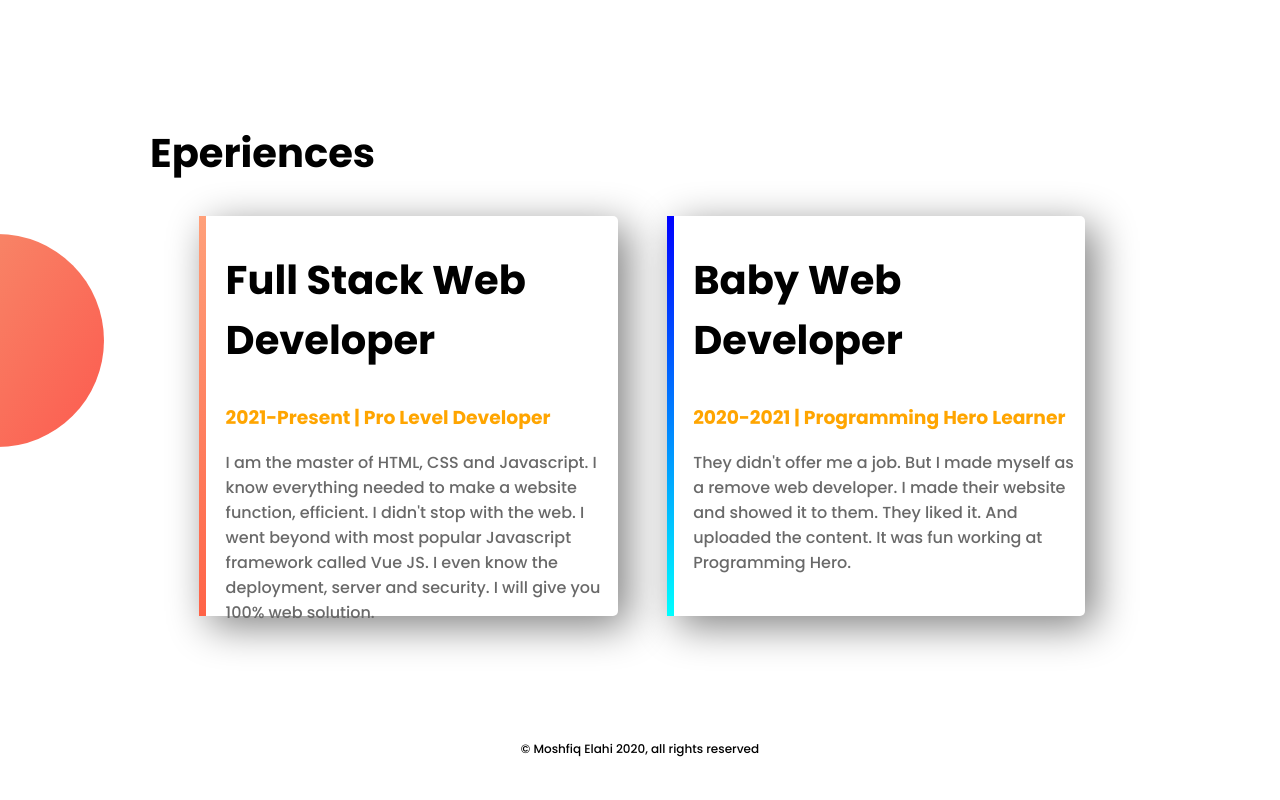
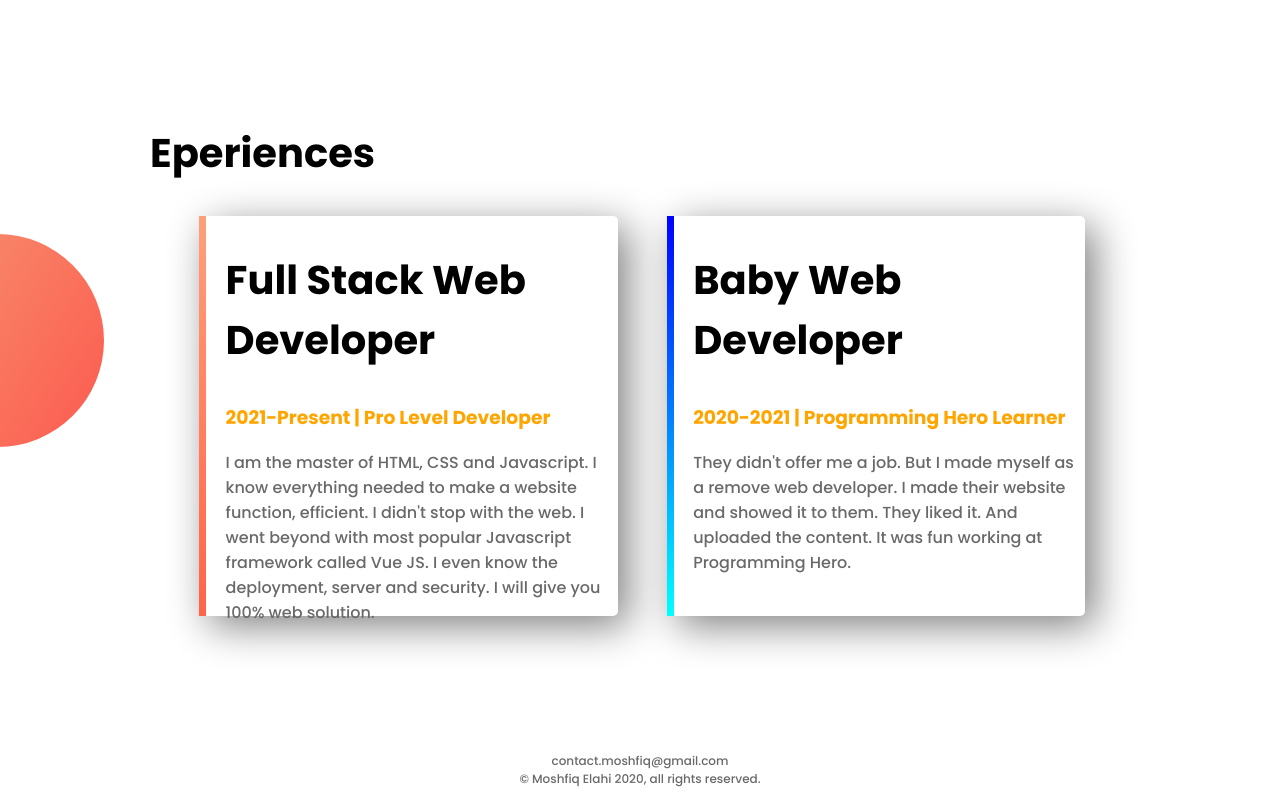
Before and after one commit to MoshfiqElahi/web-portfolio, a plain HTML site: page index.html in a window 1280 px wide. Shown: the part 1660-2460 px from the top of the page. Before the commit the page ends 2418 px from the top, so only its background shows below. Drawn offline with Linux system fonts and the light colour scheme.

Commit message:
mail add in footer

```diff
--- a/index.html
+++ b/index.html
@@ -45,6 +45,8 @@
             <p>They didn't offer me a job. But I made myself as a remove web developer. I made their website and showed it to them. They liked it. And uploaded the content. It was fun working at Programming Hero.</p>
         </div>
     </section>
-    <footer>© Moshfiq Elahi 2020, all rights reserved</footer>
+    <footer>
+    <p> contact.moshfiq@gmail.com<br>© Moshfiq Elahi 2020, all rights reserved.</p>
+    </footer>
 </body>
 </html>
```
